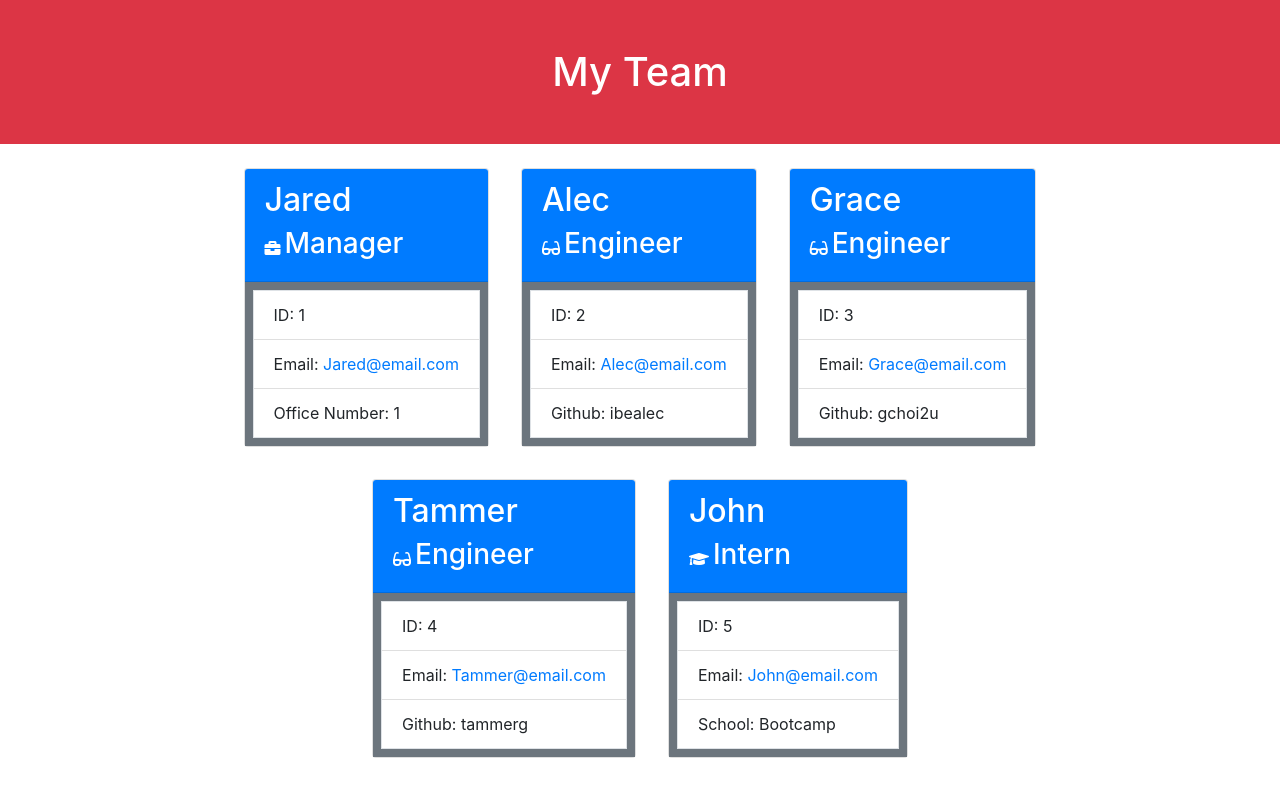
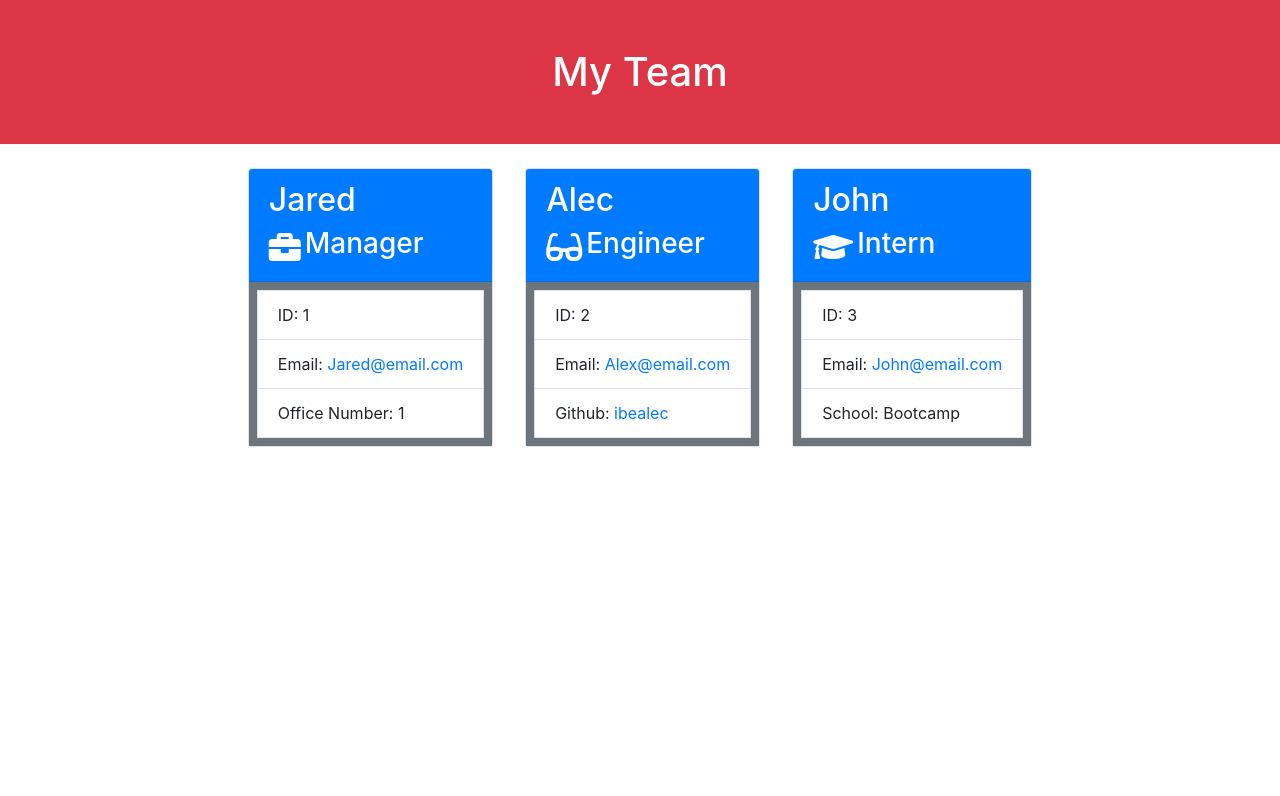
Before and after one commit to CrisC3/TeamProfileGenerator, a website: page dist/index.html in a window 1280 px wide. Drawn offline with nearby package versions, Linux system fonts and the light colour scheme.

Commit message:
Added README.md

```diff
--- a/dist/index.html
+++ b/dist/index.html
@@ -15,7 +15,7 @@
                         <h2 class="text-white">Jared</h2>
                         <div class="d-flex align-center">
                             <div class="my-auto mr-1 flex-shrink-1">
-                                <i class=" text-white fas fa-briefcase"></i>
+                                <i class=" text-white fas fa-briefcase fa-2x"></i>
                             </div>
                             <h3 class="text-white">Manager</h3>
                         </div>
@@ -32,7 +32,7 @@
                         <h2 class="text-white">Alec</h2>
                         <div class="d-flex align-center">
                             <div class="my-auto mr-1 flex-shrink-1">
-                                <i class=" text-white fas fa-glasses"></i>
+                                <i class=" text-white fas fa-glasses fa-2x"></i>
                             </div>
                             <h3 class="text-white">Engineer</h3>
                         </div>
@@ -40,42 +40,8 @@
                     <div class="bg-secondary">
                         <ul class="list-group list-group-flush border m-2">
                             <li class="list-group-item">ID: 2</li>
-                            <li class="list-group-item"><span>Email: <a href="mailto:Alec@email.com">Alec@email.com</a></li>
-                            <li class="list-group-item">Github: ibealec</li>
-                        </ul>
-                    </div>
-                </div><div class="card m-3">
-                    <div class="card-header bg-primary">
-                        <h2 class="text-white">Grace</h2>
-                        <div class="d-flex align-center">
-                            <div class="my-auto mr-1 flex-shrink-1">
-                                <i class=" text-white fas fa-glasses"></i>
-                            </div>
-                            <h3 class="text-white">Engineer</h3>
-                        </div>
-                    </div>
-                    <div class="bg-secondary">
-                        <ul class="list-group list-group-flush border m-2">
-                            <li class="list-group-item">ID: 3</li>
-                            <li class="list-group-item"><span>Email: <a href="mailto:Grace@email.com">Grace@email.com</a></li>
-                            <li class="list-group-item">Github: gchoi2u</li>
-                        </ul>
-                    </div>
-                </div><div class="card m-3">
-                    <div class="card-header bg-primary">
-                        <h2 class="text-white">Tammer</h2>
-                        <div class="d-flex align-center">
-                            <div class="my-auto mr-1 flex-shrink-1">
-                                <i class=" text-white fas fa-glasses"></i>
-                            </div>
-                            <h3 class="text-white">Engineer</h3>
-                        </div>
-                    </div>
-                    <div class="bg-secondary">
-                        <ul class="list-group list-group-flush border m-2">
-                            <li class="list-group-item">ID: 4</li>
-                            <li class="list-group-item"><span>Email: <a href="mailto:Tammer@email.com">Tammer@email.com</a></li>
-                            <li class="list-group-item">Github: tammerg</li>
+                            <li class="list-group-item"><span>Email: <a href="mailto:Alex@email.com">Alex@email.com</a></li>
+                            <li class="list-group-item">Github: <a href="https://github.com/ibealec">ibealec</a></li>
                         </ul>
                     </div>
                 </div><div class="card m-3">
@@ -83,14 +49,14 @@
                         <h2 class="text-white">John</h2>
                         <div class="d-flex align-center">
                             <div class="my-auto mr-1 flex-shrink-1">
-                                <i class=" text-white fas fa-graduation-cap"></i>
+                                <i class=" text-white fas fa-graduation-cap fa-2x"></i>
                             </div>
                             <h3 class="text-white">Intern</h3>
                         </div>
                     </div>
                     <div class="bg-secondary">
                         <ul class="list-group list-group-flush border m-2">
-                            <li class="list-group-item">ID: 5</li>
+                            <li class="list-group-item">ID: 3</li>
                             <li class="list-group-item"><span>Email: <a href="mailto:John@email.com">John@email.com</a></li>
                             <li class="list-group-item">School: Bootcamp</li>
                         </ul>
```
Also changed, not shown: README.md (added).
